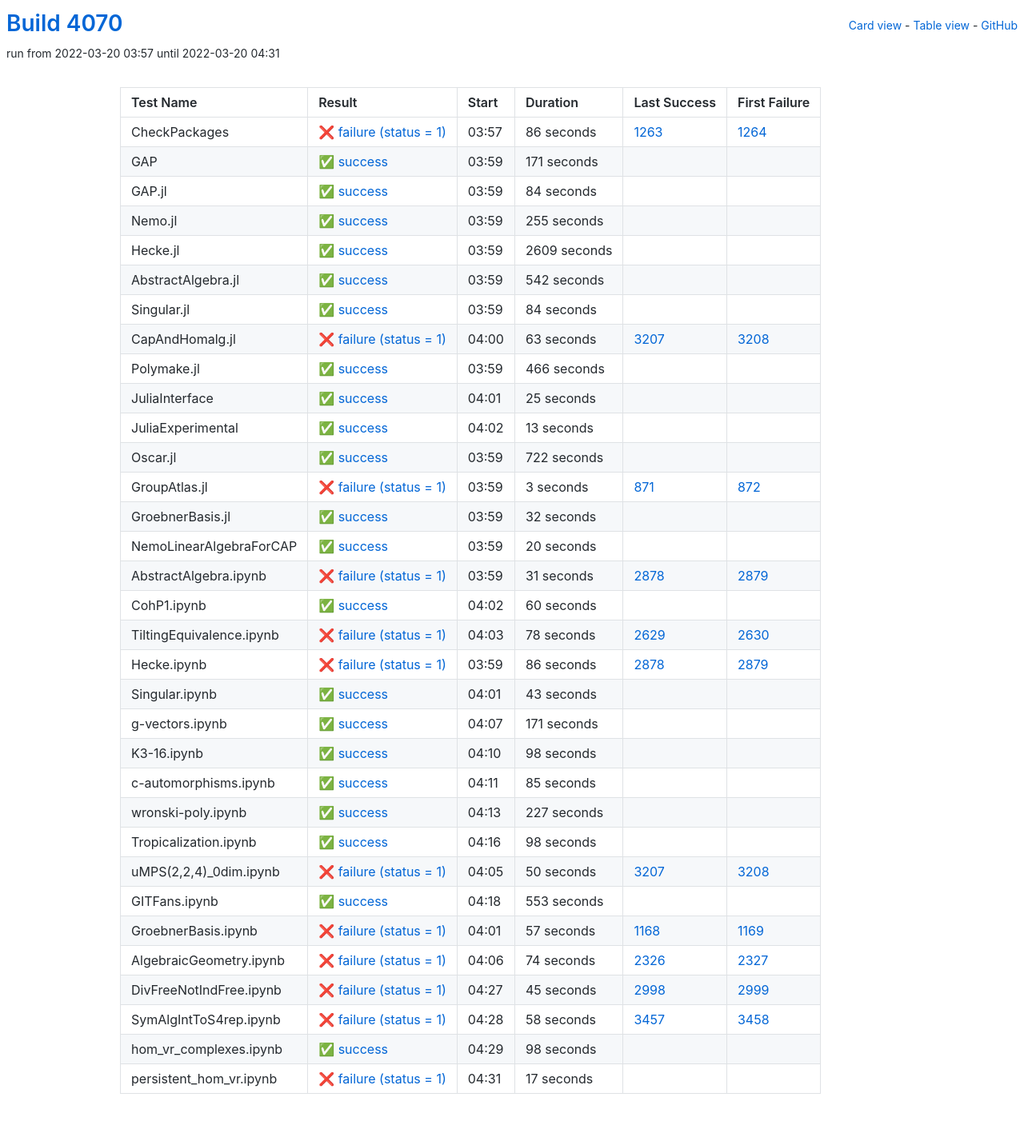
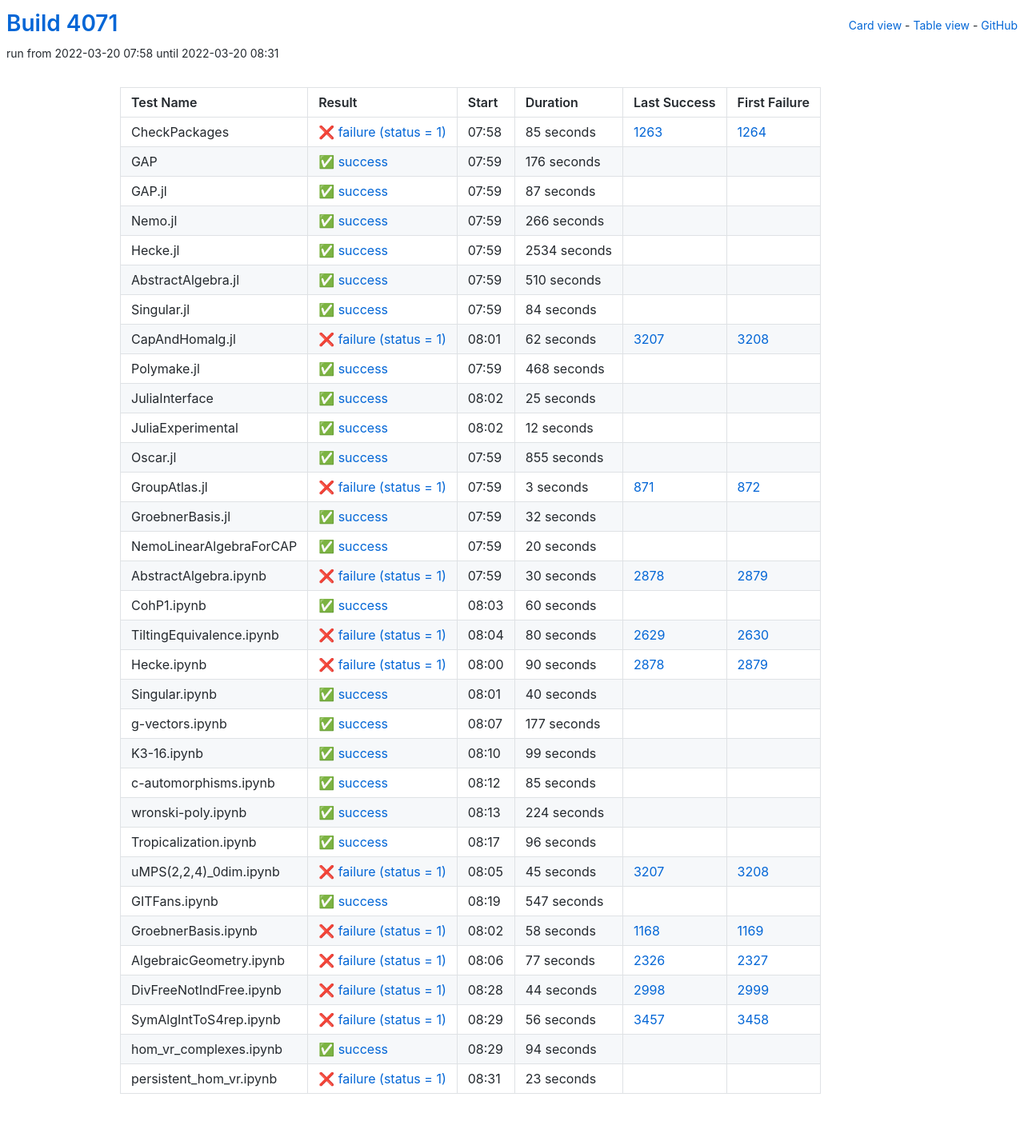
Before and after one commit to oscar-system/oscar-ci-status-stable, a Jekyll site: the page built from table.html, in a window 1280 px wide. Shown: the whole page at 80% size. Built offline with Jekyll 4.4.1, drawn with Linux system fonts in a browser that asks for light colours.

Commit message:
Build #4071

```diff
--- a/_data/ci.yml
+++ b/_data/ci.yml
@@ -1,6 +1,6 @@
 ---
-build: 4070
-build_url: https://oscarci.mathematik.uni-kl.de/job/oscar-stable/4070/
+build: 4071
+build_url: https://oscarci.mathematik.uni-kl.de/job/oscar-stable/4071/
 job: oscar-stable
 organization: oscar-system
 repo: oscar-ci-status-stable
@@ -8,80 +8,80 @@ repourl: https://github.com/oscar-system/oscar-ci-status-stable
 tests:
 - name: CheckPackages
   id: checkpackages
-  log: https://oscarci.mathematik.uni-kl.de/job/oscar-stable/4070/artifact/logs/build-4070/CheckPackages.log
-  start: 2022-03-20 03:57
+  log: https://oscarci.mathematik.uni-kl.de/job/oscar-stable/4071/artifact/logs/build-4071/CheckPackages.log
+  start: 2022-03-20 07:58
   success: false
   exitcode: 1
   status: failure
-  duration: 86
+  duration: 85
   last_success: 1263
   last_success_url: https://oscarci.mathematik.uni-kl.de/job/oscar-stable/1263/
   first_failure: 1264
   first_failure_url: https://oscarci.mathematik.uni-kl.de/job/oscar-stable/1264/
 - name: GAP
   id: gap
-  log: https://oscarci.mathematik.uni-kl.de/job/oscar-stable/4070/artifact/logs/build-4070/GAP.log
-  start: 2022-03-20 03:59
+  log: https://oscarci.mathematik.uni-kl.de/job/oscar-stable/4071/artifact/logs/build-4071/GAP.log
+  start: 2022-03-20 07:59
   success: true
   exitcode: 0
   status: success
-  duration: 171
+  duration: 176
   last_success: false
   last_success_url:
   first_failure: false
   first_failure_url:
 - name: GAP.jl
   id: gap-jl
-  log: https://oscarci.mathematik.uni-kl.de/job/oscar-stable/4070/artifact/logs/build-4070/GAP.jl.log
-  start: 2022-03-20 03:59
+  log: https://oscarci.mathematik.uni-kl.de/job/oscar-stable/4071/artifact/logs/build-4071/GAP.jl.log
+  start: 2022-03-20 07:59
   success: true
   exitcode: 0
   status: success
-  duration: 84
+  duration: 87
   last_success: false
   last_success_url:
   first_failure: false
   first_failure_url:
 - name: Nemo.jl
   id: nemo-jl
-  log: https://oscarci.mathematik.uni-kl.de/job/oscar-stable/4070/artifact/logs/build-4070/Nemo.jl.log
-  start: 2022-03-20 03:59
+  log: https://oscarci.mathematik.uni-kl.de/job/oscar-stable/4071/artifact/logs/build-4071/Nemo.jl.log
+  start: 2022-03-20 07:59
   success: true
   exitcode: 0
   status: success
-  duration: 255
+  duration: 266
   last_success: false
   last_success_url:
   first_failure: false
   first_failure_url:
 - name: Hecke.jl
   id: hecke-jl
-  log: https://oscarci.mathematik.uni-kl.de/job/oscar-stable/4070/artifact/logs/build-4070/Hecke.jl.log
-  start: 2022-03-20 03:59
+  log: https://oscarci.mathematik.uni-kl.de/job/oscar-stable/4071/artifact/logs/build-4071/Hecke.jl.log
+  start: 2022-03-20 07:59
   success: true
   exitcode: 0
   status: success
-  duration: 2609
+  duration: 2534
   last_success: false
   last_success_url:
   first_failure: false
   first_failure_url:
 - name: AbstractAlgebra.jl
   id: abstractalgebra-jl
-  log: https://oscarci.mathematik.uni-kl.de/job/oscar-stable/4070/artifact/logs/build-4070/AbstractAlgebra.jl.log
-  start: 2022-03-20 03:59
+  log: https://oscarci.mathematik.uni-kl.de/job/oscar-stable/4071/artifact/logs/build-4071/AbstractAlgebra.jl.log
+  start: 2022-03-20 07:59
   success: true
   exitcode: 0
   status: success
-  duration: 542
+  duration: 510
   last_success: false
   last_success_url:
   first_failure: false
   first_failure_url:
 - name: Singular.jl
   id: singular-jl
-  log: https://oscarci.mathematik.uni-kl.de/job/oscar-stable/4070/artifact/logs/build-4070/Singular.jl.log
-  start: 2022-03-20 03:59
+  log: https://oscarci.mathematik.uni-kl.de/job/oscar-stable/4071/artifact/logs/build-4071/Singular.jl.log
+  start: 2022-03-20 07:59
   success: true
   exitcode: 0
   status: success
@@ -92,32 +92,32 @@ tests:
   first_failure_url:
 - name: CapAndHomalg.jl
   id: capandhomalg-jl
-  log: https://oscarci.mathematik.uni-kl.de/job/oscar-stable/4070/artifact/logs/build-4070/CapAndHomalg.jl.log
-  start: 2022-03-20 04:00
+  log: https://oscarci.mathematik.uni-kl.de/job/oscar-stable/4071/artifact/logs/build-4071/CapAndHomalg.jl.log
+  start: 2022-03-20 08:01
   success: false
   exitcode: 1
   status: failure
-  duration: 63
+  duration: 62
   last_success: 3207
   last_success_url: https://oscarci.mathematik.uni-kl.de/job/oscar-stable/3207/
   first_failure: 3208
   first_failure_url: https://oscarci.mathematik.uni-kl.de/job/oscar-stable/3208/
 - name: Polymake.jl
   id: polymake-jl
-  log: https://oscarci.mathematik.uni-kl.de/job/oscar-stable/4070/artifact/logs/build-4070/Polymake.jl.log
-  start: 2022-03-20 03:59
+  log: https://oscarci.mathematik.uni-kl.de/job/oscar-stable/4071/artifact/logs/build-4071/Polymake.jl.log
+  start: 2022-03-20 07:59
   success: true
   exitcode: 0
   status: success
-  duration: 466
+  duration: 468
   last_success: false
   last_success_url:
   first_failure: false
   first_failure_url:
 - name: JuliaInterface
   id: juliainterface
-  log: https://oscarci.mathematik.uni-kl.de/job/oscar-stable/4070/artifact/logs/build-4070/JuliaInterface.log
-  start: 2022-03-20 04:01
+  log: https://oscarci.mathematik.uni-kl.de/job/oscar-stable/4071/artifact/logs/build-4071/JuliaInterface.log
+  start: 2022-03-20 08:02
   success: true
   exitcode: 0
   status: success
@@ -128,32 +128,32 @@ tests:
   first_failure_url:
 - name: JuliaExperimental
   id: juliaexperimental
-  log: https://oscarci.mathematik.uni-kl.de/job/oscar-stable/4070/artifact/logs/build-4070/JuliaExperimental.log
-  start: 2022-03-20 04:02
+  log: https://oscarci.mathematik.uni-kl.de/job/oscar-stable/4071/artifact/logs/build-4071/JuliaExperimental.log
+  start: 2022-03-20 08:02
   success: true
   exitcode: 0
   status: success
-  duration: 13
+  duration: 12
   last_success: false
   last_success_url:
   first_failure: false
   first_failure_url:
 - name: Oscar.jl
   id: oscar-jl
-  log: https://oscarci.mathematik.uni-kl.de/job/oscar-stable/4070/artifact/logs/build-4070/Oscar.jl.log
-  start: 2022-03-20 03:59
+  log: https://oscarci.mathematik.uni-kl.de/job/oscar-stable/4071/artifact/logs/build-4071/Oscar.jl.log
+  start: 2022-03-20 07:59
   success: true
   exitcode: 0
   status: success
-  duration: 722
+  duration: 855
   last_success: false
   last_success_url:
   first_failure: false
   first_failure_url:
 - name: GroupAtlas.jl
   id: groupatlas-jl
-  log: https://oscarci.mathematik.uni-kl.de/job/oscar-stable/4070/artifact/logs/build-4070/GroupAtlas.jl.log
-  start: 2022-03-20 03:59
+  log: https://oscarci.mathematik.uni-kl.de/job/oscar-stable/4071/artifact/logs/build-4071/GroupAtlas.jl.log
+  start: 2022-03-20 07:59
   success: false
   exitcode: 1
   status: failure
@@ -164,8 +164,8 @@ tests:
   first_failure_url: https://oscarci.mathematik.uni-kl.de/job/oscar-stable/872/
 - name: GroebnerBasis.jl
   id: groebnerbasis-jl
-  log: https://oscarci.mathematik.uni-kl.de/job/oscar-stable/4070/artifact/logs/build-4070/GroebnerBasis.jl.log
-  start: 2022-03-20 03:59
+  log: https://oscarci.mathematik.uni-kl.de/job/oscar-stable/4071/artifact/logs/build-4071/GroebnerBasis.jl.log
+  start: 2022-03-20 07:59
   success: true
   exitcode: 0
   status: success
@@ -176,8 +176,8 @@ tests:
   first_failure_url:
 - name: NemoLinearAlgebraForCAP
   id: nemolinearalgebraforcap
-  log: https://oscarci.mathematik.uni-kl.de/job/oscar-stable/4070/artifact/logs/build-4070/NemoLinearAlgebraForCAP.log
-  start: 2022-03-20 03:59
+  log: https://oscarci.mathematik.uni-kl.de/job/oscar-stable/4071/artifact/logs/build-4071/NemoLinearAlgebraForCAP.log
+  start: 2022-03-20 07:59
   success: true
   exitcode: 0
   status: success
@@ -188,20 +188,20 @@ tests:
   first_failure_url:
 - name: AbstractAlgebra.ipynb
   id: abstractalgebra-ipynb
-  log: https://oscarci.mathematik.uni-kl.de/job/oscar-stable/4070/artifact/logs/build-4070/AbstractAlgebra.ipynb.log
-  start: 2022-03-20 03:59
+  log: https://oscarci.mathematik.uni-kl.de/job/oscar-stable/4071/artifact/logs/build-4071/AbstractAlgebra.ipynb.log
+  start: 2022-03-20 07:59
   success: false
   exitcode: 1
   status: failure
-  duration: 31
+  duration: 30
   last_success: 2878
   last_success_url: https://oscarci.mathematik.uni-kl.de/job/oscar-stable/2878/
   first_failure: 2879
   first_failure_url: https://oscarci.mathematik.uni-kl.de/job/oscar-stable/2879/
 - name: CohP1.ipynb
   id: cohp1-ipynb
-  log: https://oscarci.mathematik.uni-kl.de/job/oscar-stable/4070/artifact/logs/build-4070/CohP1.ipynb.log
-  start: 2022-03-20 04:02
+  log: https://oscarci.mathematik.uni-kl.de/job/oscar-stable/4071/artifact/logs/build-4071/CohP1.ipynb.log
+  start: 2022-03-20 08:03
   success: true
   exitcode: 0
   status: success
@@ -212,68 +212,68 @@ tests:
   first_failure_url:
 - name: TiltingEquivalence.ipynb
   id: tiltingequivalence-ipynb
-  log: https://oscarci.mathematik.uni-kl.de/job/oscar-stable/4070/artifact/logs/build-4070/TiltingEquivalence.ipynb.log
-  start: 2022-03-20 04:03
+  log: https://oscarci.mathematik.uni-kl.de/job/oscar-stable/4071/artifact/logs/build-4071/TiltingEquivalence.ipynb.log
+  start: 2022-03-20 08:04
   success: false
   exitcode: 1
   status: failure
-  duration: 78
+  duration: 80
   last_success: 2629
   last_success_url: https://oscarci.mathematik.uni-kl.de/job/oscar-stable/2629/
   first_failure: 2630
   first_failure_url: https://oscarci.mathematik.uni-kl.de/job/oscar-stable/2630/
 - name: Hecke.ipynb
   id: hecke-ipynb
-  log: https://oscarci.mathematik.uni-kl.de/job/oscar-stable/4070/artifact/logs/build-4070/Hecke.ipynb.log
-  start: 2022-03-20 03:59
+  log: https://oscarci.mathematik.uni-kl.de/job/oscar-stable/4071/artifact/logs/build-4071/Hecke.ipynb.log
+  start: 2022-03-20 08:00
   success: false
   exitcode: 1
   status: failure
-  duration: 86
+  duration: 90
   last_success: 2878
   last_success_url: https://oscarci.mathematik.uni-kl.de/job/oscar-stable/2878/
   first_failure: 2879
   first_failure_url: https://oscarci.mathematik.uni-kl.de/job/oscar-stable/2879/
 - name: Singular.ipynb
   id: singular-ipynb
-  log: https://oscarci.mathematik.uni-kl.de/job/oscar-stable/4070/artifact/logs/build-4070/Singular.ipynb.log
-  start: 2022-03-20 04:01
+  log: https://oscarci.mathematik.uni-kl.de/job/oscar-stable/4071/artifact/logs/build-4071/Singular.ipynb.log
+  start: 2022-03-20 08:01
   success: true
   exitcode: 0
   status: success
-  duration: 43
+  duration: 40
   last_success: false
   last_success_url:
   first_failure: false
   first_failure_url:
 - name: g-vectors.ipynb
   id: g-vectors-ipynb
-  log: https://oscarci.mathematik.uni-kl.de/job/oscar-stable/4070/artifact/logs/build-4070/g-vectors.ipynb.log
-  start: 2022-03-20 04:07
+  log: https://oscarci.mathematik.uni-kl.de/job/oscar-stable/4071/artifact/logs/build-4071/g-vectors.ipynb.log
+  start: 2022-03-20 08:07
   success: true
   exitcode: 0
   status: success
-  duration: 171
+  duration: 177
   last_success: false
   last_success_url:
   first_failure: false
   first_failure_url:
 - name: K3-16.ipynb
   id: k3-16-ipynb
-  log: https://oscarci.mathematik.uni-kl.de/job/oscar-stable/4070/artifact/logs/build-4070/K3-16.ipynb.log
-  start: 2022-03-20 04:10
+  log: https://oscarci.mathematik.uni-kl.de/job/oscar-stable/4071/artifact/logs/build-4071/K3-16.ipynb.log
+  start: 2022-03-20 08:10
   success: true
   exitcode: 0
   status: success
-  duration: 98
+  duration: 99
   last_success: false
   last_success_url:
   first_failure: false
   first_failure_url:
 - name: c-automorphisms.ipynb
   id: c-automorphisms-ipynb
-  log: https://oscarci.mathematik.uni-kl.de/job/oscar-stable/4070/artifact/logs/build-4070/c-automorphisms.ipynb.log
-  start: 2022-03-20 04:11
+  log: https://oscarci.mathematik.uni-kl.de/job/oscar-stable/4071/artifact/logs/build-4071/c-automorphisms.ipynb.log
+  start: 2022-03-20 08:12
   success: true
   exitcode: 0
   status: success
@@ -284,120 +284,120 @@ tests:
   first_failure_url:
 - name: wronski-poly.ipynb
   id: wronski-poly-ipynb
-  log: https://oscarci.mathematik.uni-kl.de/job/oscar-stable/4070/artifact/logs/build-4070/wronski-poly.ipynb.log
-  start: 2022-03-20 04:13
+  log: https://oscarci.mathematik.uni-kl.de/job/oscar-stable/4071/artifact/logs/build-4071/wronski-poly.ipynb.log
+  start: 2022-03-20 08:13
   success: true
   exitcode: 0
   status: success
-  duration: 227
+  duration: 224
   last_success: false
   last_success_url:
   first_failure: false
   first_failure_url:
 - name: Tropicalization.ipynb
   id: tropicalization-ipynb
-  log: https://oscarci.mathematik.uni-kl.de/job/oscar-stable/4070/artifact/logs/build-4070/Tropicalization.ipynb.log
-  start: 2022-03-20 04:16
+  log: https://oscarci.mathematik.uni-kl.de/job/oscar-stable/4071/artifact/logs/build-4071/Tropicalization.ipynb.log
+  start: 2022-03-20 08:17
   success: true
   exitcode: 0
   status: success
-  duration: 98
+  duration: 96
   last_success: false
   last_success_url:
   first_failure: false
   first_failure_url:
 - name: uMPS(2,2,4)_0dim.ipynb
   id: umps-2-2-4-0dim-ipynb
-  log: https://oscarci.mathematik.uni-kl.de/job/oscar-stable/4070/artifact/logs/build-4070/uMPS-2-2-4-_0dim.ipynb.log
-  start: 2022-03-20 04:05
+  log: https://oscarci.mathematik.uni-kl.de/job/oscar-stable/4071/artifact/logs/build-4071/uMPS-2-2-4-_0dim.ipynb.log
+  start: 2022-03-20 08:05
   success: false
   exitcode: 1
   status: failure
-  duration: 50
+  duration: 45
   last_success: 3207
   last_success_url: https://oscarci.mathematik.uni-kl.de/job/oscar-stable/3207/
   first_failure: 3208
   first_failure_url: https://oscarci.mathematik.uni-kl.de/job/oscar-stable/3208/
 - name: GITFans.ipynb
   id: gitfans-ipynb
-  log: https://oscarci.mathematik.uni-kl.de/job/oscar-stable/4070/artifact/logs/build-4070/GITFans.ipynb.log
-  start: 2022-03-20 04:18
+  log: https://oscarci.mathematik.uni-kl.de/job/oscar-stable/4071/artifact/logs/build-4071/GITFans.ipynb.log
+  start: 2022-03-20 08:19
   success: true
   exitcode: 0
   status: success
-  duration: 553
+  duration: 547
   last_success: false
   last_success_url:
   first_failure: false
   first_failure_url:
 - name: GroebnerBasis.ipynb
   id: groebnerbasis-ipynb
-  log: https://oscarci.mathematik.uni-kl.de/job/oscar-stable/4070/artifact/logs/build-4070/GroebnerBasis.ipynb.log
-  start: 2022-03-20 04:01
+  log: https://oscarci.mathematik.uni-kl.de/job/oscar-stable/4071/artifact/logs/build-4071/GroebnerBasis.ipynb.log
+  start: 2022-03-20 08:02
   success: false
   exitcode: 1
   status: failure
-  duration: 57
+  duration: 58
   last_success: 1168
   last_success_url: https://oscarci.mathematik.uni-kl.de/job/oscar-stable/1168/
   first_failure: 1169
   first_failure_url: https://oscarci.mathematik.uni-kl.de/job/oscar-stable/1169/
 - name: AlgebraicGeometry.ipynb
   id: algebraicgeometry-ipynb
-  log: https://oscarci.mathematik.uni-kl.de/job/oscar-stable/4070/artifact/logs/build-4070/AlgebraicGeometry.ipynb.log
-  start: 2022-03-20 04:06
+  log: https://oscarci.mathematik.uni-kl.de/job/oscar-stable/4071/artifact/logs/build-4071/AlgebraicGeometry.ipynb.log
+  start: 2022-03-20 08:06
   success: false
   exitcode: 1
   status: failure
-  duration: 74
+  duration: 77
   last_success: 2326
   last_success_url: https://oscarci.mathematik.uni-kl.de/job/oscar-stable/2326/
   first_failure: 2327
   first_failure_url: https://oscarci.mathematik.uni-kl.de/job/oscar-stable/2327/
 - name: DivFreeNotIndFree.ipynb
   id: divfreenotindfree-ipynb
-  log: https://oscarci.mathematik.uni-kl.de/job/oscar-stable/4070/artifact/logs/build-4070/DivFreeNotIndFree.ipynb.log
-  start: 2022-03-20 04:27
+  log: https://oscarci.mathematik.uni-kl.de/job/oscar-stable/4071/artifact/logs/build-4071/DivFreeNotIndFree.ipynb.log
+  start: 2022-03-20 08:28
   success: false
   exitcode: 1
   status: failure
-  duration: 45
+  duration: 44
   last_success: 2998
   last_success_url: https://oscarci.mathematik.uni-kl.de/job/oscar-stable/2998/
   first_failure: 2999
   first_failure_url: https://oscarci.mathematik.uni-kl.de/job/oscar-stable/2999/
 - name: SymAlgIntToS4rep.ipynb
   id: symalginttos4rep-ipynb
-  log: https://oscarci.mathematik.uni-kl.de/job/oscar-stable/4070/artifact/logs/build-4070/SymAlgIntToS4rep.ipynb.log
-  start: 2022-03-20 04:28
+  log: https://oscarci.mathematik.uni-kl.de/job/oscar-stable/4071/artifact/logs/build-4071/SymAlgIntToS4rep.ipynb.log
+  start: 2022-03-20 08:29
   success: false
   exitcode: 1
   status: failure
-  duration: 58
+  duration: 56
   last_success: 3457
   last_success_url: https://oscarci.mathematik.uni-kl.de/job/oscar-stable/3457/
   first_failure: 3458
   first_failure_url: https://oscarci.mathematik.uni-kl.de/job/oscar-stable/3458/
 - name: hom_vr_complexes.ipynb
   id: hom-vr-complexes-ipynb
-  log: https://oscarci.mathematik.uni-kl.de/job/oscar-stable/4070/artifact/logs/build-4070/hom_vr_complexes.ipynb.log
-  start: 2022-03-20 04:29
+  log: https://oscarci.mathematik.uni-kl.de/job/oscar-stable/4071/artifact/logs/build-4071/hom_vr_complexes.ipynb.log
+  start: 2022-03-20 08:29
   success: true
   exitcode: 0
   status: success
-  duration: 98
+  duration: 94
   last_success: false
   last_success_url:
   first_failure: false
   first_failure_url:
 - name: persistent_hom_vr.ipynb
   id: persistent-hom-vr-ipynb
-  log: https://oscarci.mathematik.uni-kl.de/job/oscar-stable/4070/artifact/logs/build-4070/persistent_hom_vr.ipynb.log
-  start: 2022-03-20 04:31
+  log: https://oscarci.mathematik.uni-kl.de/job/oscar-stable/4071/artifact/logs/build-4071/persistent_hom_vr.ipynb.log
+  start: 2022-03-20 08:31
   success: false
   exitcode: 1
   status: failure
-  duration: 17
+  duration: 23
   last_success: false
   last_success_url:
   first_failure: false
```
Also changed, not shown: README.md.
